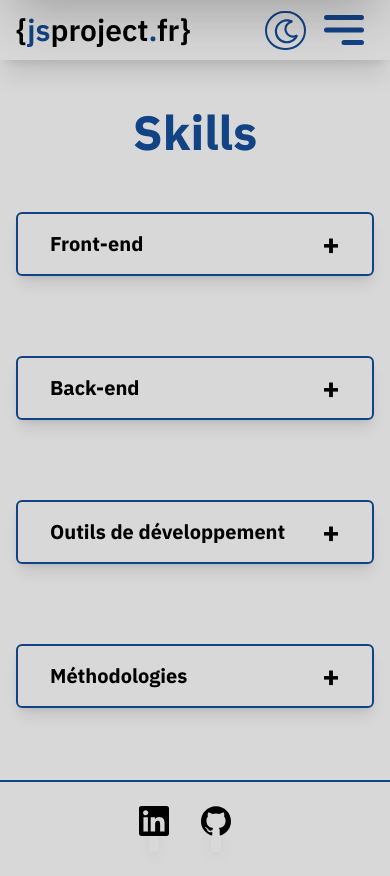
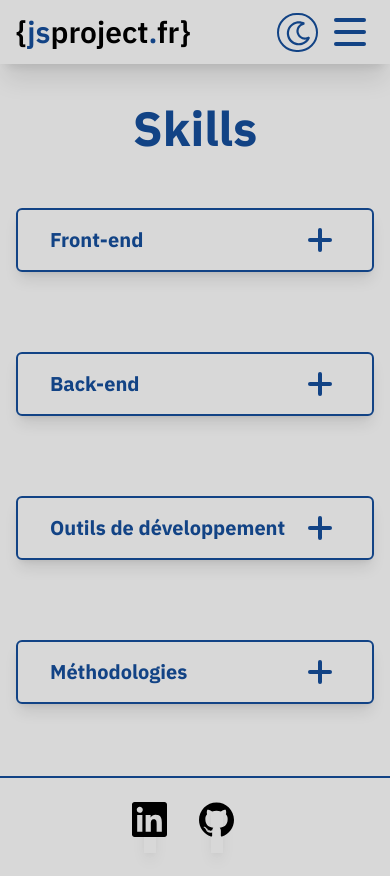
Before and after one commit to Jszigeti/portfolio-v1, a Next.js app: page /skills in a window 390 px wide. Built offline with nearby package versions, Linux system fonts and the light colour scheme.

Commit message:
Adding animations and style modifications

```diff
--- a/components/Button.tsx
+++ b/components/Button.tsx
@@ -9,7 +9,7 @@ export default function Button({
 }) {
   return (
     <button
-      className={`inline-flex items-center justify-center border-2 border-accent whitespace-nowrap font-medium h-11 rounded-md px-8 text-foreground text-lg w-full hover:bg-accent hover:text-primary hover:scale-105 active:scale-95 transform transition-transform duration-150 shadow-2xl ${className}`}
+      className={`inline-flex items-center justify-center text-accent font-bold border-2 border-accent whitespace-nowrap h-11 rounded-md px-8 text-lg w-full hover:bg-accent hover:text-primary hover:scale-105 active:scale-95 transform transition-all duration-300 shadow-2xl ${className}`}
       onClick={onClickFunction}
     >
       {content}
--- a/components/Collapse.tsx
+++ b/components/Collapse.tsx
@@ -2,6 +2,7 @@
 
 import { useState } from "react";
 import { motion } from "framer-motion";
+import CollapseButton from "./CollapseButton";
 
 export default function Collapse({
   children,
@@ -27,10 +28,11 @@ export default function Collapse({
           onClick={toggleCollapse}
           className={`${
             isOpen && "bg-accent text-primary scale-105"
-          } hover:scale-105 active:scale-95 transform transition-transform duration-150 border-2 border-accent whitespace-nowrap h-16 rounded-md px-8 text-foreground text-xl md:text-3xl font-bold w-full flex items-center justify-between hover:bg-accent hover:text-primary shadow-lg`}
+          } hover:scale-105 active:scale-95 transform transition-all duration-300 border-2 border-accent whitespace-nowrap h-16 rounded-md px-8 text-accent text-xl md:text-3xl font-bold w-full flex items-center justify-between shadow-lg`}
         >
           <p>{title}</p>
-          <p className="text-3xl font-bold">{isOpen ? "-" : "+"}</p>
+          <CollapseButton isOpen={isOpen} />
+          {/* <p className="text-3xl font-bold">{isOpen ? "-" : "+"}</p> */}
         </button>
       </div>
       {/* Collapse animation */}
--- /dev/null
+++ b/components/CollapseButton.tsx
@@ -0,0 +1,20 @@
+type CollapseButtonProps = {
+  isOpen: boolean;
+};
+
+export default function CollapseButton({ isOpen }: CollapseButtonProps) {
+  return (
+    <div className="flex items-center justify-center w-10 h-10 p-2 relative">
+      <span
+        className={`absolute block w-6 h-1 rounded-full bg-accent mx-1 transition-opacity duration-300 ${
+          isOpen ? "opacity-0 bg-primary" : "opacity-100"
+        }`}
+      ></span>
+      <span
+        className={`block w-1 h-6 rounded-full bg-accent mx-1 transition-transform duration-300 ${
+          isOpen ? "transform rotate-90 bg-primary" : ""
+        }`}
+      ></span>
+    </div>
+  );
+}
--- a/components/Header/Header.tsx
+++ b/components/Header/Header.tsx
@@ -1,18 +1,35 @@
+"use client";
+
+import { useState } from "react";
+
 // Components
 import Nav from "./Nav";
 import Logo from "./Logo";
 import MobileNav from "./MobileNav";
+import MobileMenu from "./MobileMenu";
 
 export default function Header() {
+  const [isOpen, setIsOpen] = useState<boolean>(false);
+
+  const toggleMenu = (): void => {
+    setIsOpen(!isOpen);
+  };
+
   return (
-    <header className="lg:py-4 text-foreground shadow-xl sticky top-0 bg-primary z-30">
-      <div className="container flex justify-between items-center">
-        <Logo />
-        {/* Desktop nav */}
-        <Nav />
-        {/* Mobile nav */}
-        <MobileNav />
-      </div>
-    </header>
+    <>
+      <header
+        className={`pt-2 md:py-4 text-foreground md:shadow-xl sticky top-0 left-0 right-0 bg-primary z-50 h-full`}
+      >
+        <div className="container flex justify-between items-center">
+          <Logo onClick={isOpen ? toggleMenu : undefined} />
+          {/* Desktop nav */}
+          <Nav />
+          {/* Mobile nav icons and theme switch */}
+          <MobileNav toggleMenu={toggleMenu} isOpen={isOpen} />
+        </div>
+      </header>
+      {/* Animate mobile nav */}
+      <MobileMenu toggleMenu={toggleMenu} isOpen={isOpen} />
+    </>
   );
 }
--- a/components/Header/Logo.tsx
+++ b/components/Header/Logo.tsx
@@ -1,8 +1,12 @@
 import Link from "next/link";
 
-export default function Logo() {
+type LogoProps = {
+  onClick?: () => void;
+};
+
+export default function Logo({ onClick }: LogoProps) {
   return (
-    <Link href="/">
+    <Link href="/" onClick={onClick}>
       <h1 className="text-3xl md:text-4xl xl:text-6xl font-semibold">
         &#x7B;
         <span className="text-accent">js</span>
--- /dev/null
+++ b/components/Header/MobileMenu.tsx
@@ -0,0 +1,48 @@
+import Link from "next/link";
+import { usePathname } from "next/navigation";
+import { motion } from "framer-motion";
+import { MobileNavProps } from "@/types/MobileNavProps";
+import { links } from "./Nav";
+
+// Components
+import Button from "../Button";
+
+export default function MobileMenu({ toggleMenu, isOpen }: MobileNavProps) {
+  // Using usePathname to retrieve the active page from the URL
+  const pathname = usePathname();
+
+  return (
+    <motion.div
+      initial={{ height: 0 }}
+      animate={{ height: isOpen ? "100vh" : 0 }} // Subtract header height
+      transition={{ type: "spring", stiffness: 300, damping: 50 }}
+      className={`overflow-hidden bg-primary fixed top-0 left-0 right-0 z-40 pt-16 shadow-xl md:hidden} ${
+        isOpen ? "h-full" : ""
+      }`}
+    >
+      <nav className="flex flex-col items-center gap-8 p-4">
+        {links.map((link, index) => (
+          <Link
+            key={index}
+            href={link.path}
+            onClick={toggleMenu}
+            className={`${
+              link.path === pathname && "text-accent"
+            } font-medium text-2xl hover:text-accent hover:scale-110 transform transition-transform duration-300`}
+          >
+            {link.name}
+          </Link>
+        ))}
+        <Link href="/contact">
+          <Button
+            content="Me contacter"
+            onClickFunction={toggleMenu}
+            className={`${
+              pathname === "/contact" && "bg-accent text-primary"
+            } text-2xl`}
+          />
+        </Link>
+      </nav>
+    </motion.div>
+  );
+}
--- a/components/Header/MobileNav.tsx
+++ b/components/Header/MobileNav.tsx
@@ -1,86 +1,19 @@
-"use client";
-
-import { usePathname } from "next/navigation";
-import Link from "next/link";
-import { useState } from "react";
-import { motion } from "framer-motion";
-import { links } from "./Nav";
+import { MobileNavProps } from "@/types/MobileNavProps";
 
 // Components
-import MobileNavIcon from "../icons/MobileNavIcon";
-import ClosingIcon from "../icons/ClosingIcon";
-import Button from "../Button";
 import ThemeSwitch from "../ThemeSwitch";
+import MenuButton from "../MenuButton";
 
-export default function MobileNav() {
-  // Using usePathname to retrieve the active page
-  const pathname = usePathname();
-
-  // State managing the opening and closing of the menu
-  const [isOpen, setIsOpen] = useState(false);
-
-  // Menu opening and closing function
-  const toggleMenu = () => {
-    setIsOpen((isOpen) => !isOpen);
-  };
-
+export default function MobileNav({ toggleMenu, isOpen }: MobileNavProps) {
   return (
-    <div className="lg:hidden flex items-center gap-2">
-      {/* Theme control button */}
+    <div className="md:hidden flex items-center gap-2">
       <ThemeSwitch />
-      {/* Menu open button */}
       <div
         onClick={toggleMenu}
-        className="hover:scale-105 active:scale-95 transform transition-transform duration-150"
+        className="hover:scale-105 active:scale-95 transform transition-transform duration-300"
       >
-        <MobileNavIcon size="60px" />
+        <MenuButton toggleMenu={toggleMenu} isOpen={isOpen} />
       </div>
-      {/* Menu animation */}
-      <motion.div
-        initial={{ y: "-100%" }}
-        animate={{ y: isOpen ? 0 : "-100%" }}
-        transition={{ type: "spring", stiffness: 300, damping: 50 }}
-        className="fixed top-0 right-0 w-full bottom-0 bg-primary shadow-2xl z-30"
-      >
-        <div>
-          <div className="flex justify-end pt-4 pr-4">
-            {/* Menu close button */}
-            <div
-              onClick={toggleMenu}
-              className="hover:scale-105 active:scale-95 transform transition-transform duration-150"
-            >
-              <ClosingIcon size="60px" />
-            </div>
-          </div>
-          <nav className="flex flex-col items-center gap-8">
-            {/* Generating links */}
-            {links.map((link, index) => {
-              return (
-                <Link
-                  key={index}
-                  href={link.path}
-                  onClick={toggleMenu}
-                  className={`${
-                    link.path === pathname && "text-accent"
-                  } font-medium text-2xl hover:text-accent hover:scale-110 transform transition-transform duration-150`}
-                >
-                  {link.name}
-                </Link>
-              );
-            })}
-            {/* Contact button */}
-            <Link href="/contact">
-              <Button
-                content="Me contacter"
-                onClickFunction={toggleMenu}
-                className={`${
-                  pathname === "/contact" && "bg-accent text-primary"
-                } text-2xl`}
-              />
-            </Link>
-          </nav>
-        </div>
-      </motion.div>
     </div>
   );
 }
--- a/components/Header/Nav.tsx
+++ b/components/Header/Nav.tsx
@@ -1,5 +1,3 @@
-"use client";
-
 import Link from "next/link";
 import { usePathname } from "next/navigation";
 
@@ -27,7 +25,7 @@ export default function Nav() {
   const pathname = usePathname();
 
   return (
-    <nav className="hidden lg:flex items-center gap-8">
+    <nav className="hidden md:flex items-center gap-6 lg:gap-8">
       {/* Generating links */}
       {links.map((link, index) => {
         return (
@@ -36,7 +34,7 @@ export default function Nav() {
             href={link.path}
             className={`${
               link.path === pathname && "text-accent border-b-2 border-accent"
-            } font-medium text-lg hover:text-accent hover:scale-110 transform transition-transform duration-150`}
+            } font-medium text-lg hover:text-accent hover:scale-110 transform transition-transform duration-300`}
           >
             {link.name}
           </Link>
--- /dev/null
+++ b/components/MenuButton.tsx
@@ -0,0 +1,26 @@
+import { MobileNavProps } from "@/types/MobileNavProps";
+
+export default function MenuButton({ toggleMenu, isOpen }: MobileNavProps) {
+  return (
+    <button
+      className="flex flex-col items-center justify-center w-12 h-12 p-2 font-bold gap-2"
+      onClick={toggleMenu}
+    >
+      <span
+        className={`block w-full h-1 bg-accent rounded transition-all duration-300 ${
+          isOpen ? "transform rotate-45 translate-y-3" : ""
+        }`}
+      ></span>
+      <span
+        className={`block w-full h-1 bg-accent rounded transition-all duration-300 ${
+          isOpen ? "opacity-0" : "opacity-100"
+        }`}
+      ></span>
+      <span
+        className={`block w-full h-1 bg-accent rounded transition-all duration-300 ${
+          isOpen ? "transform -rotate-45 -translate-y-3" : ""
+        }`}
+      ></span>
+    </button>
+  );
+}
--- a/components/ThemeSwitch.tsx
+++ b/components/ThemeSwitch.tsx
@@ -32,7 +32,7 @@ export default function ThemeSwitch() {
       {/* Theme change button */}
       <div
         onClick={toggleTheme}
-        className="border-2 border-accent rounded-full px-px hover:scale-105 active:scale-95 transform transition-transform duration-150"
+        className="border-2 border-accent rounded-full px-px hover:scale-105 active:scale-95 transform transition-transform duration-300"
       >
         {theme === "light" ? <LightThemeIcon /> : <DarkThemeIcon />}
       </div>
--- /dev/null
+++ b/types/MobileNavProps.ts
@@ -0,0 +1,4 @@
+export type MobileNavProps = {
+  isOpen: boolean;
+  toggleMenu: () => void;
+};
```
Also changed, not shown: components/Footer/FooterNav.tsx (+4 -4 lines).
